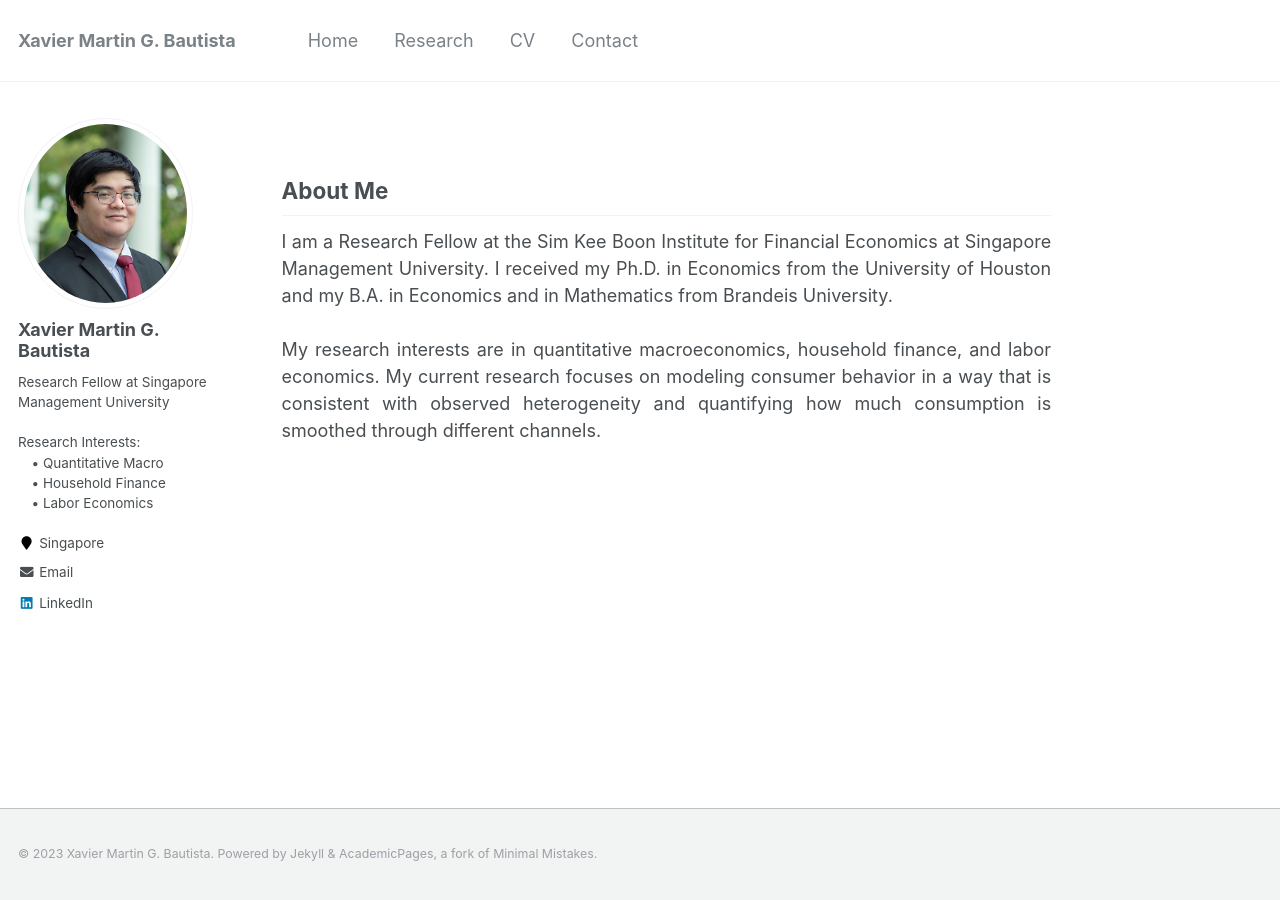
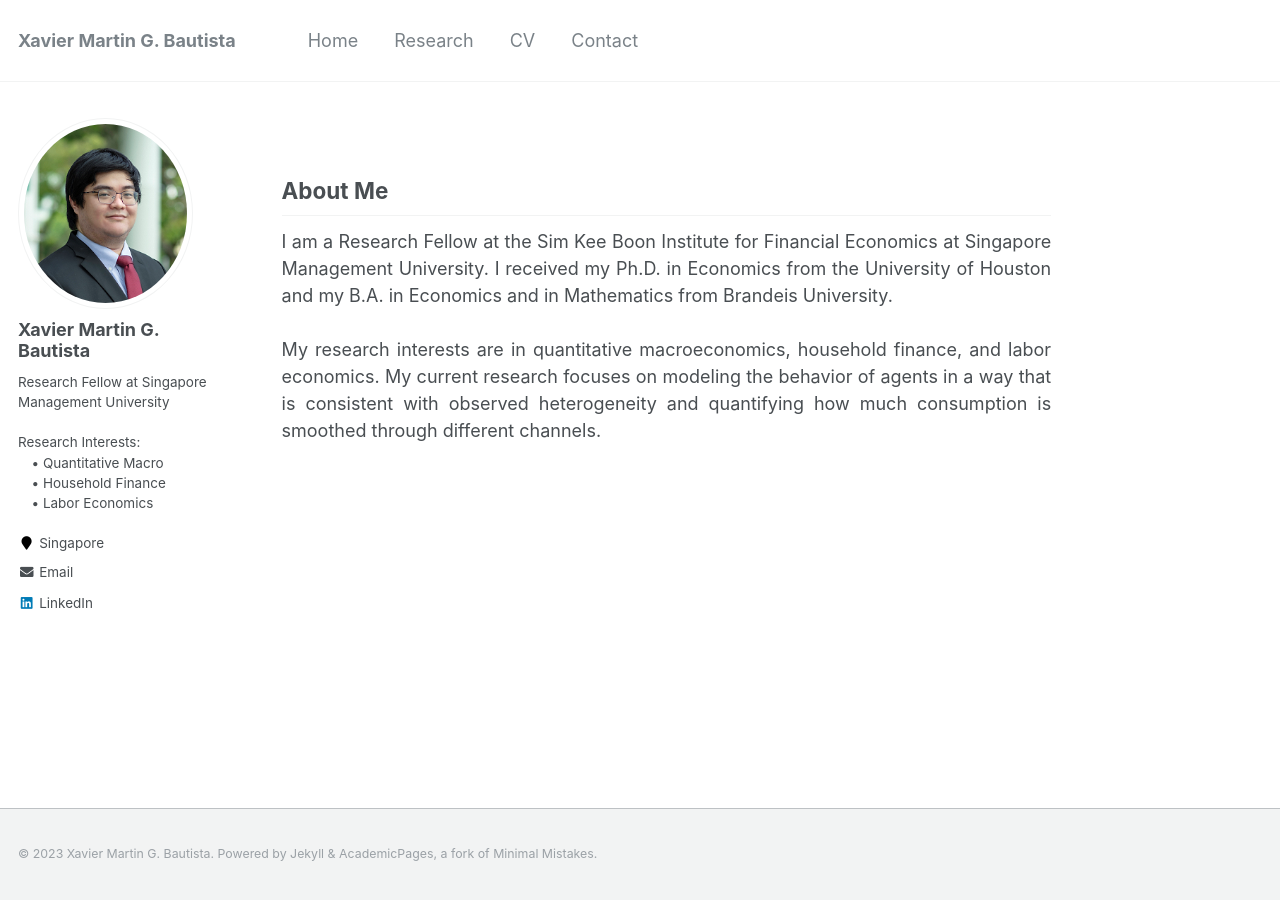
Before and after one commit to xmgbautista/xmgbautista.github.io, a Jekyll site: the page built from _pages/about.md, in a window 1280 px wide. Built offline with Jekyll 4.4.1, drawn with Linux system fonts in a browser that asks for light colours.

Commit message:
Update all

```diff
--- a/_pages/about.md
+++ b/_pages/about.md
@@ -21,6 +21,6 @@
 Economics from the University of Houston and my B.A. in Economics and in Mathematics from Brandeis University. <br>
 <br>
 My research interests are in quantitative macroeconomics, household finance, and labor economics. My current research focuses on modeling
-consumer behavior in a way that is consistent with observed heterogeneity and quantifying how much consumption is smoothed through
+the behavior of agents in a way that is consistent with observed heterogeneity and quantifying how much consumption is smoothed through
 different channels.
 </p>
```
Also changed, not shown: 1 other file.
